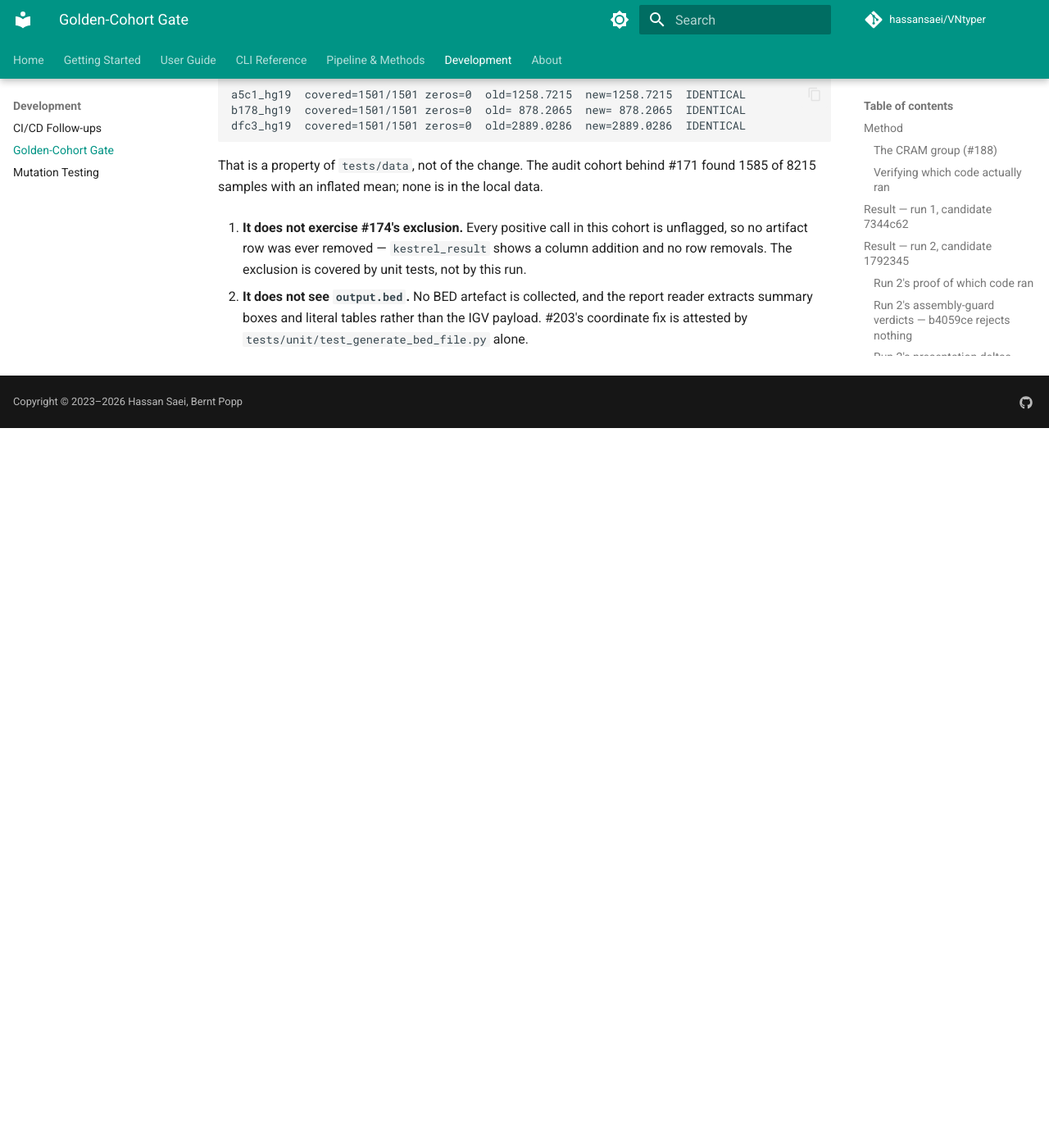
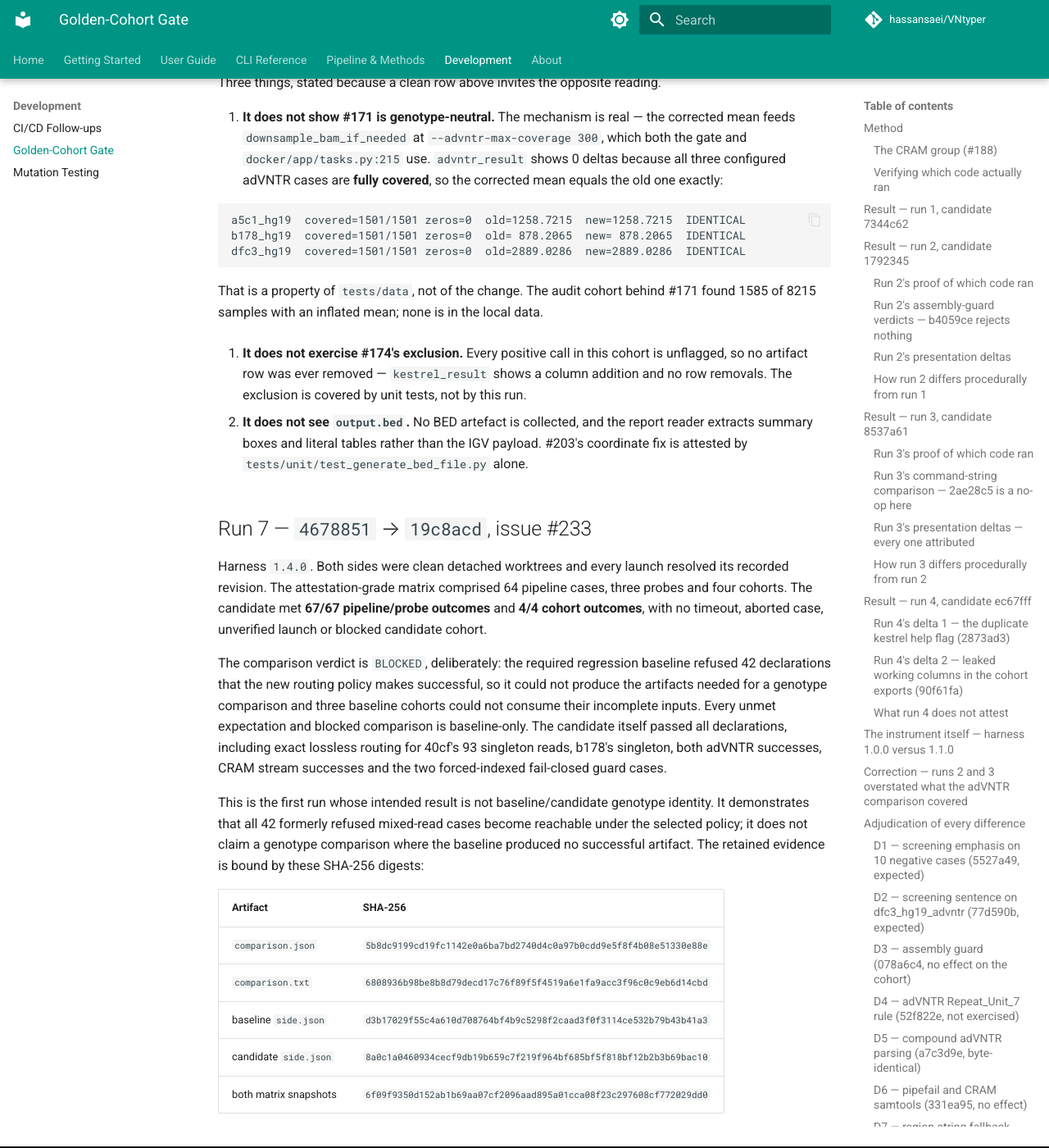
Before and after one commit to hassansaei/VNtyper, an MkDocs documentation site: the page built from docs/development/golden-cohort-gate.md, in a window 1280 px wide and 1400 px high, scrolled down 28465 px. Shown: the whole window at 82% size. Built offline with MkDocs 1.6.1 and Material for MkDocs 9.7.7, drawn with Linux system fonts in a browser that asks for light colours; comment, search, counter and statistics services are not loaded; before the commit the page ends 28987 px from its top, so only the background shows below that; some of the changed text lies outside the part shown.

Commit message:
docs(golden): record issue 233 evidence
Closes #233

```diff
--- a/docs/development/golden-cohort-gate.md
+++ b/docs/development/golden-cohort-gate.md
@@ -6,9 +6,9 @@ run to decide whether the deliberately behaviour-changing commits in #179 may sh
 **Current routing policy (2026-08-11, #233).** The mixed-layout refusals recorded in
 milestone-4 runs are historical. Equal R1/R2 plus singleton/`other` reads now consume
 every non-empty FASTQ exactly once under one Kestrel sample; unequal or one-sided mates
-remain invalid. The final issue #233 `comparison.json` will record all 32 formerly refused
-cases without rewriting earlier run evidence. No issue #233 run result is recorded here
-until the final candidate SHA and retained comparison artifacts exist.
+remain invalid. Run 7's issue #233 `comparison.json` records 32 base cases plus 10
+repeat/derived cases, 42 total, without rewriting earlier run evidence. It also records the
+final gated candidate SHA and retained comparison artifact digests.
 
 Every run the gate has taken is registered in the table below. **A verdict is intended to
 attest one candidate commit and nothing after it**, so read the run whose candidate
@@ -35,6 +35,7 @@ the harness change, so only the "after" side can prove its revision.
 | 4 | `ec67fff` | `4fd638a` | PASS with two attributed deltas, neither genotype-affecting | the `fix/issue-181-197-followups` branch at `ec67fff`, against the 2.0.6 release, and nothing after it |
 | 5 | `9816f86` | `4fd638a` | DELTAS, both classes fully attributed, every genotype artefact unchanged | the `fix/issue-181-197-followups` branch at `9816f86`, against the 2.0.6 release, and nothing after it |
 | 6 | `48f97fe` | `cb593b6` | DELTAS, every one attributed, **no genotype field changed anywhere** | the `fix/milestone-2-correctness-of-reported-numbers` branch at `48f97fe` (milestone 2, #171/#172/#174/#203/#212), against the 2.0.7 release, and nothing after it |
+| 7 | `19c8acd` | `4678851` | CANDIDATE PASS; comparison BLOCKED only by baseline-refused successes | issue #233 at `19c8acd`, against its required regression baseline `4678851`, and nothing after it |
 
 Runs 1–3 measure the `#179` branch against the baseline `2fcc6e3`. Runs 4 and 5 measure a
 *different* branch — `fix/issue-181-197-followups` — against a *different* baseline,
@@ -63,11 +64,13 @@ the day. The command does not go stale; its transcribed output does. `scripts/`
 out deliberately: it holds the gate harness and the mutation tooling, neither of which the
 pipeline imports.)
 
-**The genotype verdict is PASS in every run.** Every genotype field, every `Confidence`
+**The genotype verdict is PASS in runs 1–6.** Every genotype field, every `Confidence`
 label and every `Flag` is byte-identical between baseline and candidate, on every sample
-and every assembly, in all **six** runs. Run 6 states this as a measurement rather than a
-reading: across its whole matrix, exactly two columns were added and the only column whose
-cells changed was one of them, with **no genotype field touched anywhere**.
+and every assembly, in all six of those runs. Run 6 states this as a measurement rather
+than a reading: across its whole matrix, exactly two columns were added and the only column
+whose cells changed was one of them, with **no genotype field touched anywhere**. Run 7 is
+the first deliberate genotype-reachability change: it proves the 42 formerly refused cases
+complete successfully and losslessly, so no successful baseline genotype exists to compare.
 
 Runs 4 and 5 are not *only* that, and the difference is named rather than smoothed over.
 In runs 1–3 the only differences were in how the HTML report *presents* an unchanged
@@ -1037,3 +1040,31 @@ Three things, stated because a clean row above invites the opposite reading.
 3. **It does not see `output.bed`.** No BED artefact is collected, and the report reader
    extracts summary boxes and literal tables rather than the IGV payload. #203's coordinate
    fix is attested by `tests/unit/test_generate_bed_file.py` alone.
+
+## Run 7 — `4678851` → `19c8acd`, issue #233
+
+Harness `1.4.0`. Both sides were clean detached worktrees and every launch resolved its
+recorded revision. The attestation-grade matrix comprised 64 pipeline cases, three probes
+and four cohorts. The candidate met **67/67 pipeline/probe outcomes** and **4/4 cohort
+outcomes**, with no timeout, aborted case, unverified launch or blocked candidate cohort.
+
+The comparison verdict is `BLOCKED`, deliberately: the required regression baseline
+refused 42 declarations that the new routing policy makes successful, so it could not
+produce the artifacts needed for a genotype comparison and three baseline cohorts could
+not consume their incomplete inputs. Every unmet expectation and blocked comparison is
+baseline-only. The candidate itself passed all declarations, including exact lossless
+routing for 40cf's 93 singleton reads, b178's singleton, both adVNTR successes, CRAM
+stream successes and the two forced-indexed fail-closed guard cases.
+
+This is the first run whose intended result is not baseline/candidate genotype identity.
+It demonstrates that all 42 formerly refused mixed-read cases become reachable under the
+selected policy; it does not claim a genotype comparison where the baseline produced no
+successful artifact. The retained evidence is bound by these SHA-256 digests:
+
+| Artifact | SHA-256 |
+| --- | --- |
+| `comparison.json` | `5b8dc9199cd19fc1142e0a6ba7bd2740d4c0a97b0cdd9e5f8f4b08e51330e88e` |
+| `comparison.txt` | `6808936b98be8b8d79decd17c76f89f5f4519a6e1fa9acc3f96c0c9eb6d14cbd` |
+| baseline `side.json` | `d3b17029f55c4a610d708764bf4b9c5298f2caad3f0f3114ce532b79b43b41a3` |
+| candidate `side.json` | `8a0c1a0460934cecf9db19b659c7f219f964bf685bf5f818bf12b2b3b69bac10` |
+| both matrix snapshots | `6f09f9350d152ab1b69aa07cf2096aad895a01cca08f23c297608cf772029dd0` |
```
Also changed, not shown: AGENTS.md (+6 -5 lines), 2 other files.
